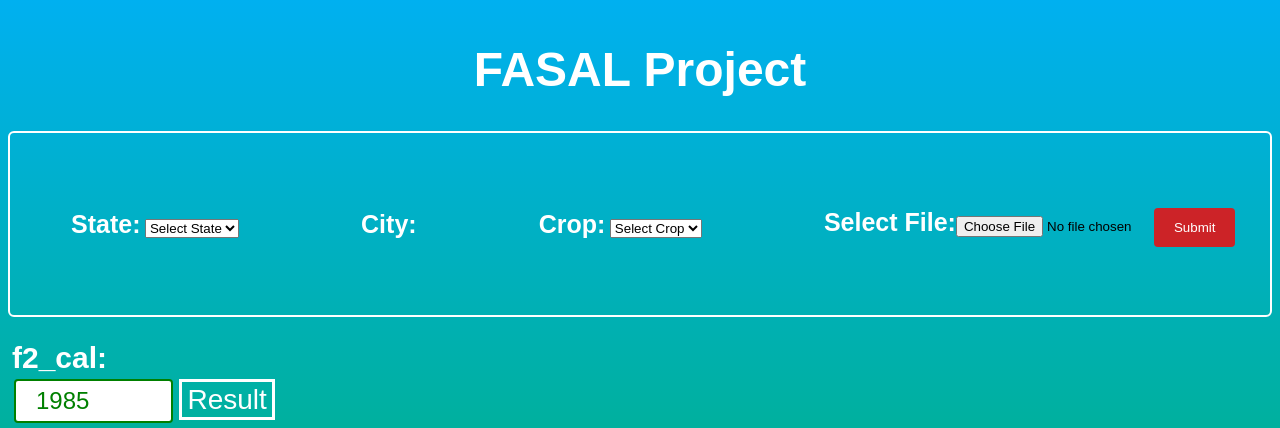
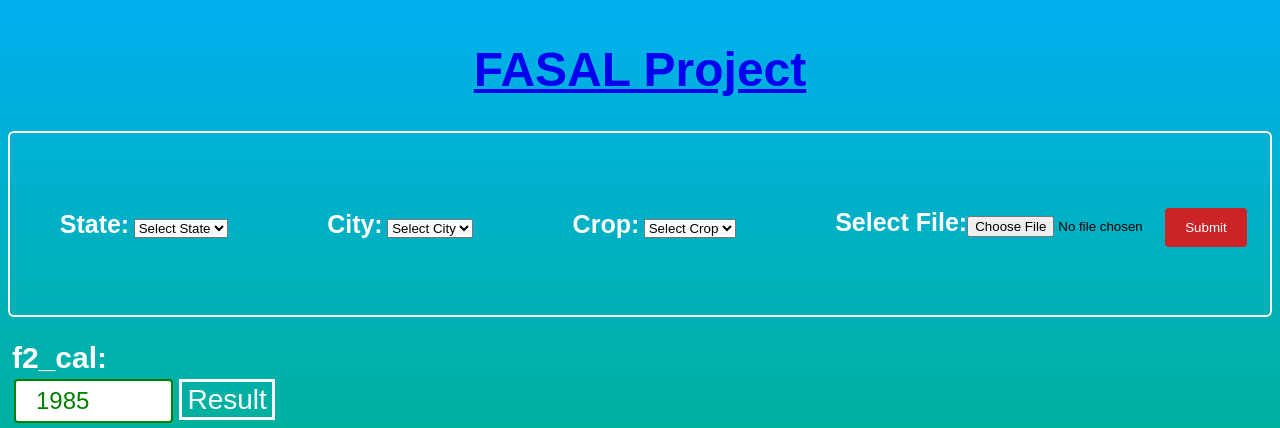
Before and after one commit to deepakgarg08/python-crop-calc-gui, a Flask app: page / in a window 1280 px wide. Shown: the top 428 px of the page. Run offline with Flask 2, Linux system fonts and the light colour scheme.

Commit message:
finish en

```diff
--- a/app.py
+++ b/app.py
@@ -82,6 +82,7 @@ def calculateCalibrationValidation(f2_cal,f3_cal,f1_val,f2_val,f3_val):
 
 @app.route('/calc',methods=['POST'])
 def createEmp():
+    f2_cal = f3_cal = f1_val = f2_val = f3_val = None
     f2_cal = request.json['f2_cal']
     f3_cal = request.json['f3_cal']
     f1_val = request.json['f1_val']
--- a/templates/index.html
+++ b/templates/index.html
@@ -139,7 +139,7 @@
 <body>
     <div class="header">
         <h1 id="heading">
-            FASAL Project
+           <a href = "index" >FASAL Project </a>
         </h1>
     </div>
     <div id="dropdown-div" style="display: flex;">
@@ -156,6 +156,13 @@
                 <!-- <script type="text/javascript" language="JavaScript">
                     document.write('<select name="status" id="status"><option value="">Select status</option></select>')
                 </script> -->
+                <select id="source" name="source"
+                    onchange="javascript: dynamicdropdown(this.options[this.selectedIndex].value);">
+                    <option value="">Select City</option>
+                    <option value="delhi" id="delhii">Delhi</option>
+                    <!-- <option value="haryana">Haryana</option>
+            <option value="punjab">Punjab</option> -->
+                </select>
         </div>
 
         <div class="category_div" id="crop-category_div"><span class="label">Crop:</span>
--- a/templates/upload.html
+++ b/templates/upload.html
@@ -139,7 +139,8 @@
 <body>
     <div class="header">
         <h1 id="heading">
-            FASAL Project
+            <a href = "index" >FASAL Project </a>
+
         </h1>
     </div>
     <div id="dropdown-div" style="display: flex;">
```
